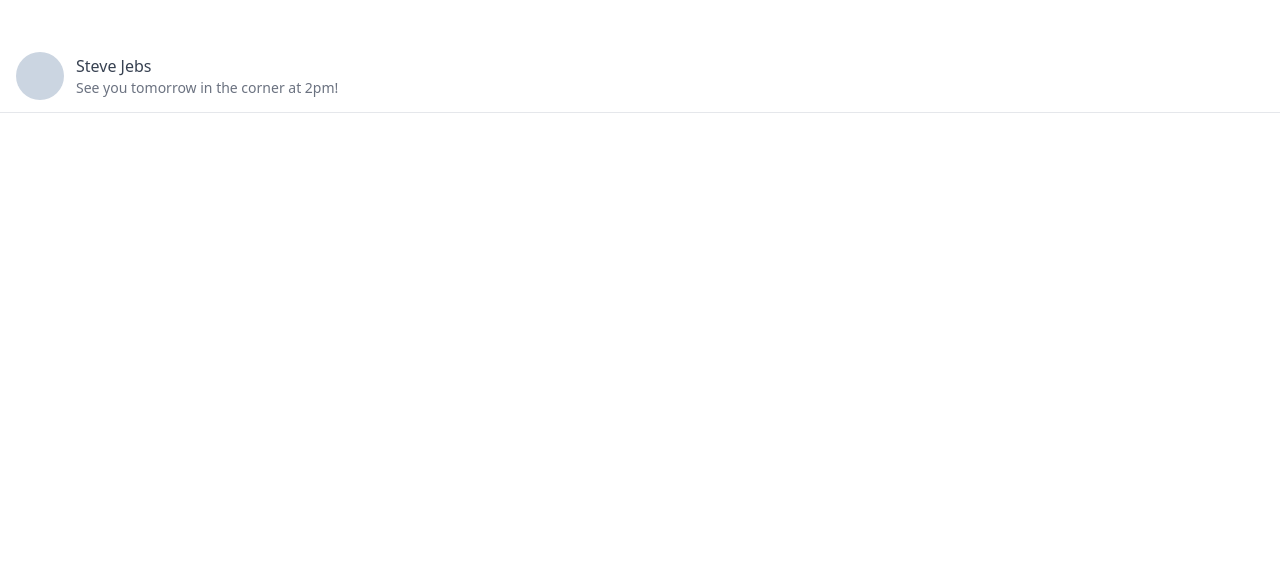
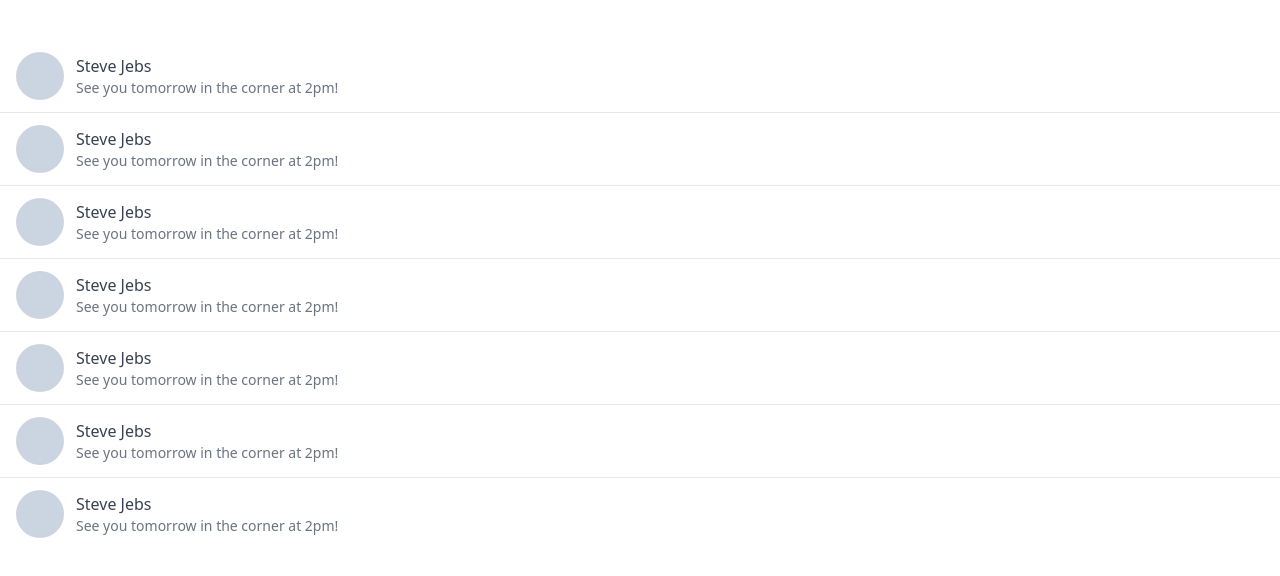
Before and after one commit to blkluv/next_carrot_market, a Next.js app: page /chats in a window 1280 px wide. Shown: the top 576 px of the page. Built offline with nearby package versions, Linux system fonts and the light colour scheme.

Commit message:
map을 사용해서 7개의 chat들을 만들고 마지막 chat의 아래쪽에 선이 나타나도록 작성

```diff
--- a/src/pages/chats.tsx
+++ b/src/pages/chats.tsx
@@ -1,8 +1,10 @@
 import type { NextPage } from "next";
 
 const Chats: NextPage = () => {
-    return <div className="py-10">
-        <div className="flex items-center px-4 py-3 space-x-3 border-b cursor-pointer">
+    return (
+    <div className="py-10">
+        {[1, 1, 1, 1, 1, 1, 1].map((_, i) => (
+            <div key={i} className="flex items-center px-4 py-3 space-x-3 border-b cursor-pointer last:border-b-0">
             <div className="w-12 h-12 rounded-full bg-slate-300" />
             <div>
               <p className="text-gray-700">Steve Jebs</p>
@@ -11,7 +13,9 @@ const Chats: NextPage = () => {
               </p>
             </div>
           </div>
-    </div>;
+        ))}
+    </div>
+    )
 };
 
 export default Chats;
```
Lines whose indentation alone changed are shown as unchanged.
